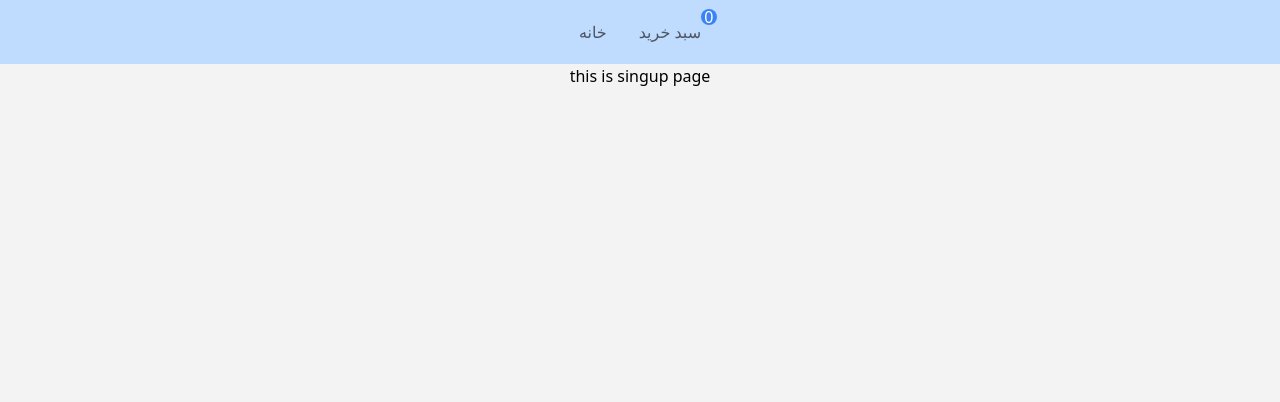
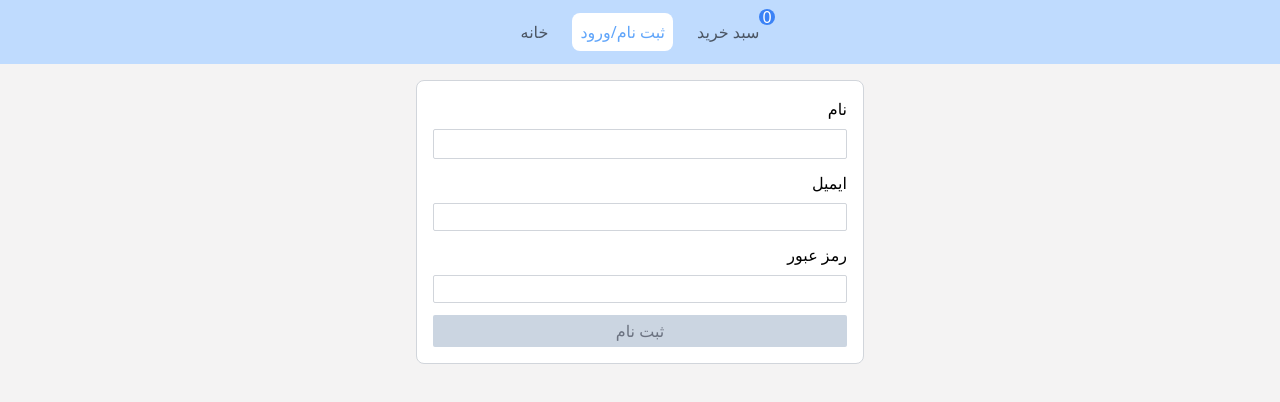
Before and after one commit to ZahraNejati79/ShoppingCart, a React (Create React App) app: page /singup in a window 1280 px wide. Shown: the top 402 px of the page. Built offline with nearby package versions, Linux system fonts and the light colour scheme.

Commit message:
singup Form

```diff
--- a/package.json
+++ b/package.json
@@ -6,6 +6,7 @@
     "@testing-library/jest-dom": "^5.16.4",
     "@testing-library/react": "^13.3.0",
     "@testing-library/user-event": "^13.5.0",
+    "formik": "^2.2.9",
     "react": "^18.2.0",
     "react-dom": "^18.2.0",
     "react-router-dom": "^5.3.0",
--- a/src/Components/Navigation.jsx
+++ b/src/Components/Navigation.jsx
@@ -14,6 +14,16 @@ const Navigation = () => {
               to="/"
             >
               خانه
+            </NavLink>
+          </li>
+          <li>
+            <NavLink
+              className="hover:bg-white hover:text-blue-400 p-2 rounded-lg"
+              activeClassName="bg-white text-blue-400"
+              exact
+              to="/singup"
+            >
+              ثبت نام/ورود
             </NavLink>
           </li>
           <li className="relative">
--- /dev/null
+++ b/src/Components/SingupForm.jsx
@@ -0,0 +1,59 @@
+import { useState } from "react";
+
+const SingupForm = () => {
+  const [userData, setUserDate] = useState({
+    name: "",
+    email: "",
+    password: "",
+  });
+
+  const changeSingupHandler = (e) => {
+    console.log(e.target.value);
+    setUserDate({ ...userData, [e.target.name]: e.target.value });
+  };
+  const submitHandler = (e) => {
+    e.preventDefault();
+  };
+
+  return (
+    <div className="bg-white w-full container max-w-md p-4 mt-4 rounded-lg border border-gray-300">
+      <form onSubmit={submitHandler}>
+        <div className="mb-3 flex flex-col items-end justify-center gap-2 rounded-lg focus:border-blue_500 focus:border">
+          <label htmlFor="name">نام</label>
+          <input
+            className="border border-gray-300 focus:outline-2 focus:outline-blue-500 w-full rounded-sm py-[2px] px-[5px]"
+            name="name"
+            onChange={changeSingupHandler}
+            type="text"
+            value={userData.name}
+          />
+        </div>
+        <div className="mb-3 flex flex-col items-end justify-center gap-2 rounded-lg focus:border-blue_500 focus:border">
+          <label htmlFor="email">ایمیل</label>
+          <input
+            className="border border-gray-300 focus:outline-2 focus:outline-blue-500 w-full rounded-sm p-[1px] px-[5px]"
+            name="email"
+            onChange={changeSingupHandler}
+            type="text"
+            value={userData.email}
+          />
+        </div>
+        <div className="mb-3 flex flex-col items-end justify-center gap-2 rounded-lg focus:border-blue_500 focus:border">
+          <label htmlFor="password">رمز عبور</label>
+          <input
+            className="border border-gray-300 focus:outline-2 focus:outline-blue-500 w-full rounded-sm p-[1px] px-[5px]"
+            name="password"
+            onChange={changeSingupHandler}
+            type="text"
+            value={userData.password}
+          />
+        </div>
+        <button className="flex items-center justify-center w-full bg-slate-300 mt-2 rounded-sm py-1 text-gray-500">
+          ثبت نام
+        </button>
+      </form>
+    </div>
+  );
+};
+
+export default SingupForm;
--- a/src/Pages/SingupPage.jsx
+++ b/src/Pages/SingupPage.jsx
@@ -1,9 +1,10 @@
+import SingupForm from "../Components/SingupForm";
 import Layout from "../Layout/Layout";
 
 const SingupPage = () => {
   return (
     <Layout>
-      <h1>this is singup page</h1>
+      <SingupForm />
     </Layout>
   );
 };
```
Also changed, not shown: 1 other file (tests, documents, lock files or other folders).
